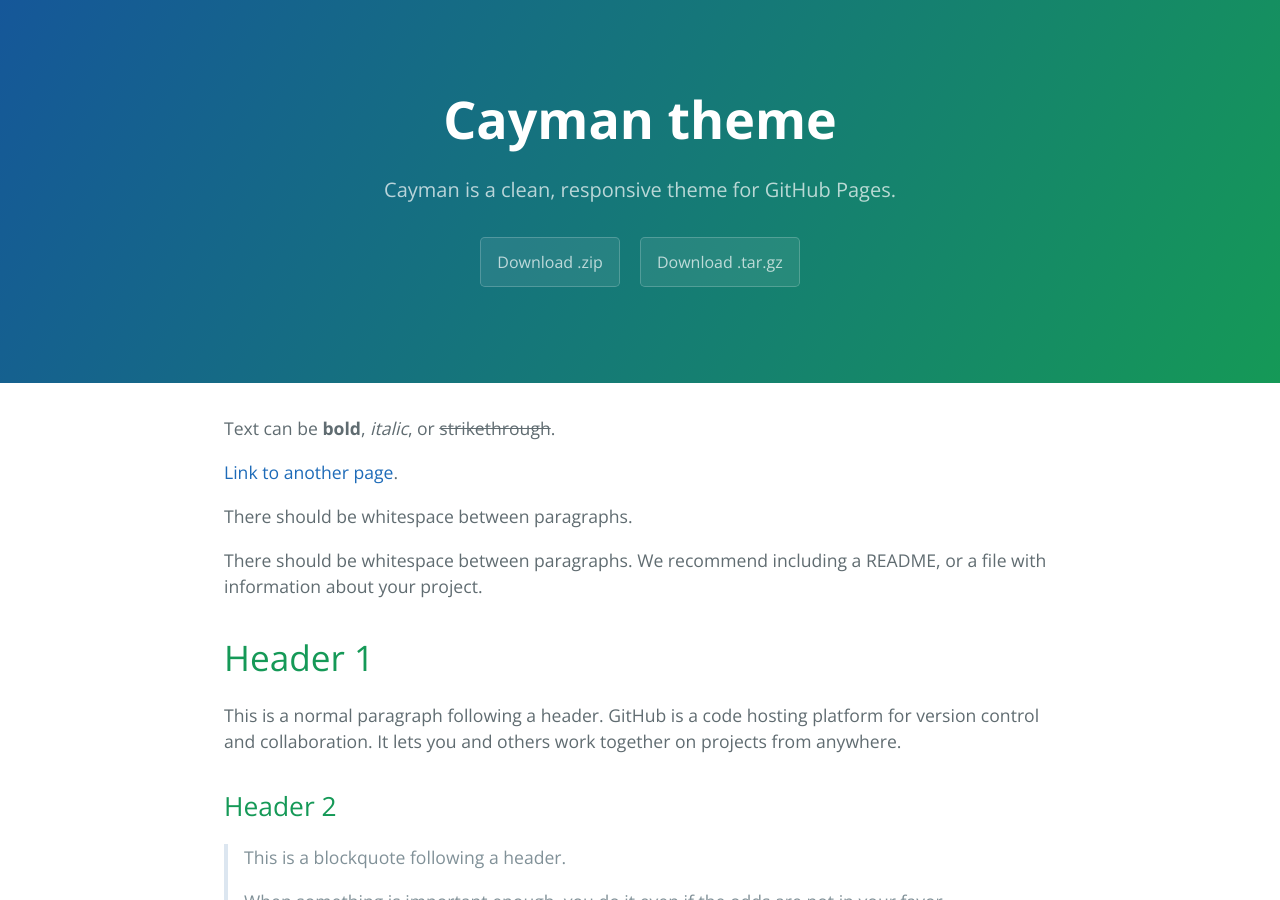
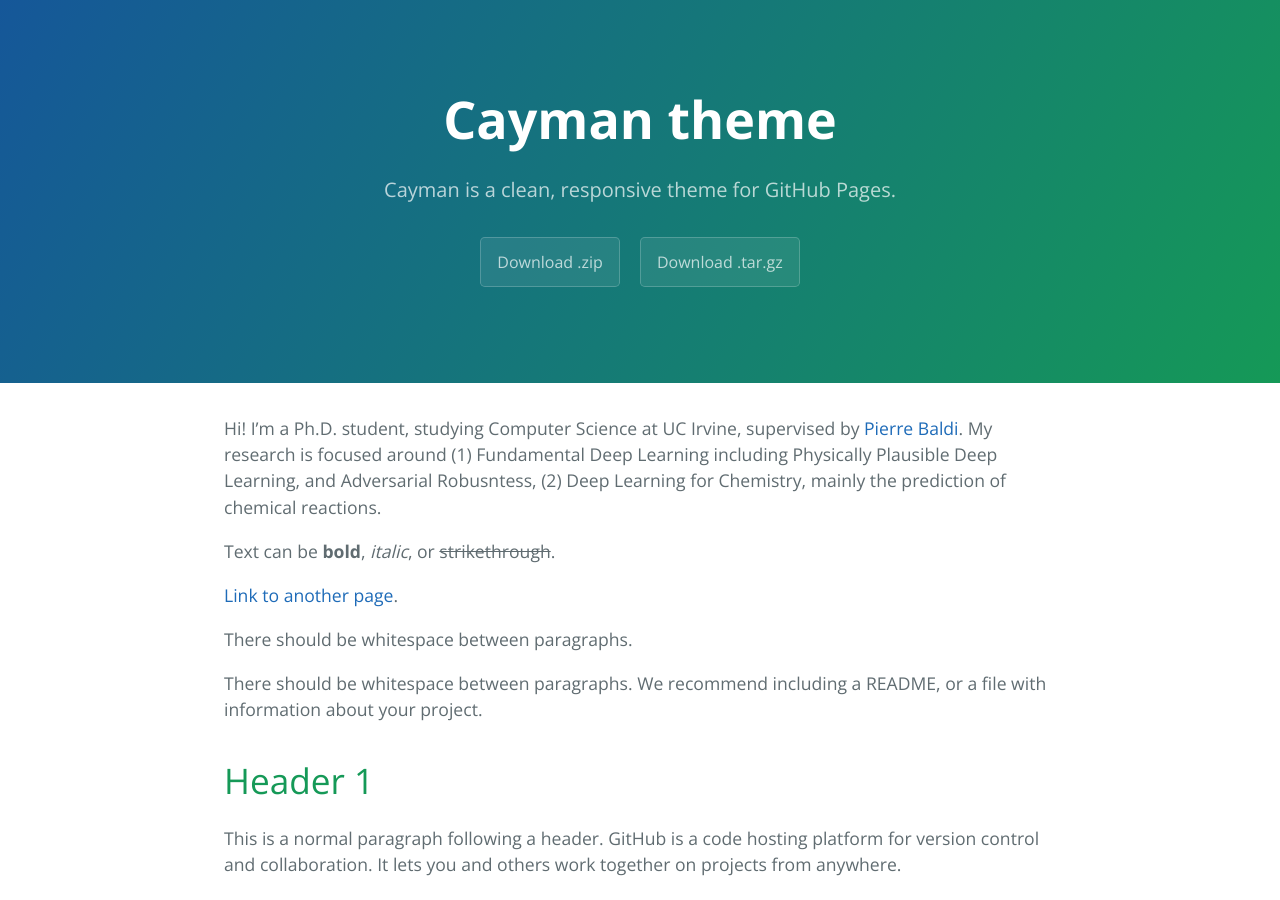
Before and after one commit to amintavakol/amintavakol.github.io, a Jekyll site: the page built from index.md, in a window 1280 px wide and 900 px high. Built offline with Jekyll 4.4.1, drawn with Linux system fonts in a browser that asks for light colours.

Commit message:
Update index.md

```diff
--- a/index.md
+++ b/index.md
@@ -1,6 +1,8 @@
 ---
 layout: default
 ---
+
+Hi! I'm a Ph.D. student, studying Computer Science at UC Irvine, supervised by [Pierre Baldi](https://www.igb.uci.edu/~pfbaldi/). My research is focused around (1) Fundamental Deep Learning including Physically Plausible Deep Learning, and Adversarial Robusntess, (2) Deep Learning for Chemistry, mainly the prediction of chemical reactions.
 
 Text can be **bold**, _italic_, or ~~strikethrough~~.
 
```
